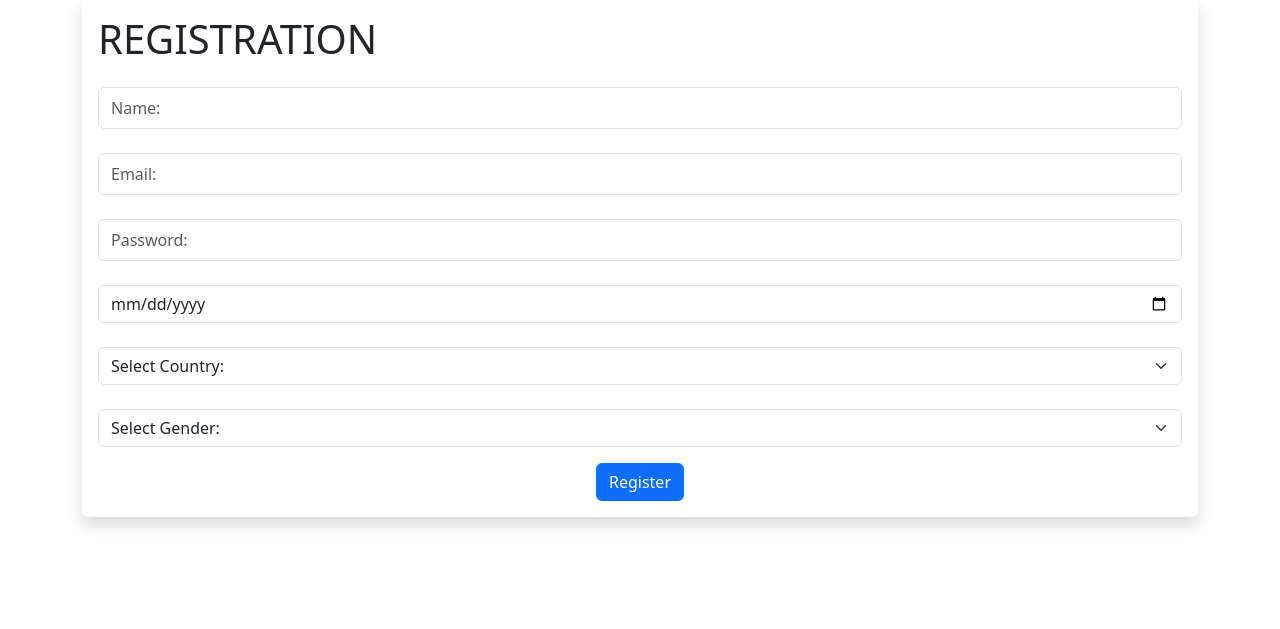
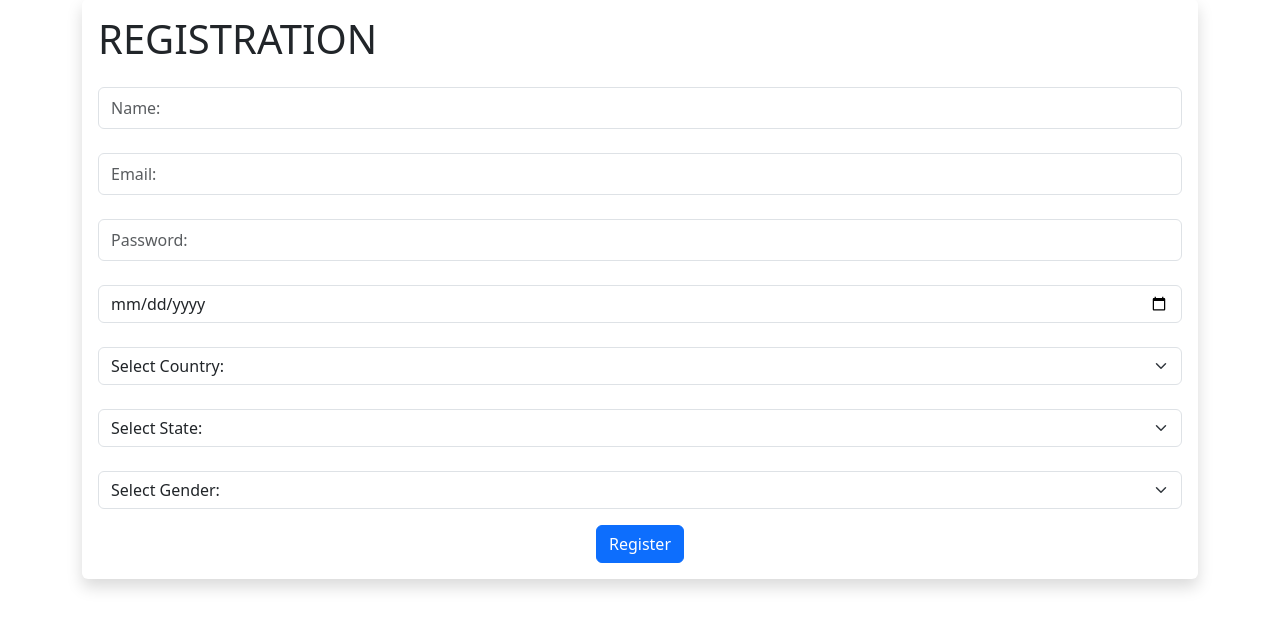
Before and after one commit to Midzi69/news, a PHP site: page /acc_register.php in a window 1280 px wide. Shown: the part 97-726 px from the top of the page. Run offline with PHP 8.4, Linux system fonts and the light colour scheme; tables that the repository leaves empty or names only in its code hold one stand-in row (values such as "Sample post").

Commit message:
Update acc_register.php

```diff
--- a/acc_register.php
+++ b/acc_register.php
@@ -17,10 +17,11 @@ session_start();
                 integrity="sha384-ENjdO4Dr2bkBIFxQpeoTz1HIcje39Wm4jDKdf19U8gI4ddQ3GYNS7NTKfAdVQSZe" crossorigin="anonymous">
         </script>
 
-        <!-- <script src="https://ajax.googleapis.com/ajax/libs/jquery/3.3.1/jquery.min.js"></script>
 
-        <script src="https://cdnjs.cloudflare.com/ajax/libs/popper.js/1.14.7/umd/popper.min.js"></script> -->
 
+        <script src="https://ajax.googleapis.com/ajax/libs/jquery/3.3.1/jquery.min.js"></script>
+
+        <script src="https://cdnjs.cloudflare.com/ajax/libs/popper.js/1.14.7/umd/popper.min.js"></script>
 
     </head>
     <body>
@@ -40,15 +41,20 @@ session_start();
                                 <option value="">Select Country:</option>
                                 <?php
 
-                                    include('db/connection.php');
-                                    $query = mysqli_query($conn, "select * from country");
-                                    while($row=mysqli_fetch_array($query)) {
-                                        ?>
-                                        <option value="<?php echo $row['country'];?>"><?php echo $row['country'];?></option>
-                                        <?php
-                                    }
+                                include('db/connection.php');
+                                $query= "select * from country";
+                                $result= mysqli_query($conn,$query);
+                                while ($row= mysqli_fetch_array($result)) { ?>
+                                    <option value="<?php echo $row['id']; ?>"><?php echo $row['country'] ?></option>
+                                <?php } ?>
 
-                                ?>
+
+
+
+                            </select>
+                            <select class="form-select" aria-label="Default select example" name="state" id="state" style="margin-top: 24px">
+                                <option value="">Select State:</option>
+
                             </select>
                             <select class="form-select" aria-label="Default select example" name="gender" id="gender" style="margin-top: 24px">
                                 <option value="">Select Gender:</option>
@@ -76,17 +82,39 @@ session_start();
 
     </body>
     </html>
+    <script>
+        $(document).ready(function() {
+
+            $("#country").change(function () {
+                var country_id = this.value;
+                $.ajax({
+                    url: "ajax.php",
+                    type: "POST",
+                    data: {
+                        country_id: country_id
+                    },
+                    cache: false,
+                    success: function (result) {
+                        $("#state").html(result);
+                    }
+                });
+            });
+        });
+
+    </script>
 
 <?php
 include('db/connection.php');
 if(isset($_POST['submit'])) {
+
     $name = $_POST['name'];
     $email = $_POST['email'];
     $password = $_POST['password'];
     $date = $_POST['date'];
     $country = $_POST['country'];
+    $state = $_POST['state'];
     $gender = $_POST['gender'];
-    $query1 = mysqli_query($conn, "insert into admin_login(name,email, password,date,country,gender)values('$name','$email', '$password','$date','$country','$gender')");
+    $query1 = mysqli_query($conn, "insert into admin_login(name,email, password,date,country,state,gender)values('$name','$email', '$password','$date','$country','$state','$gender')");
 
     if($query1) {
         echo "<script>alert(`Account Created!`);</script>";
```
